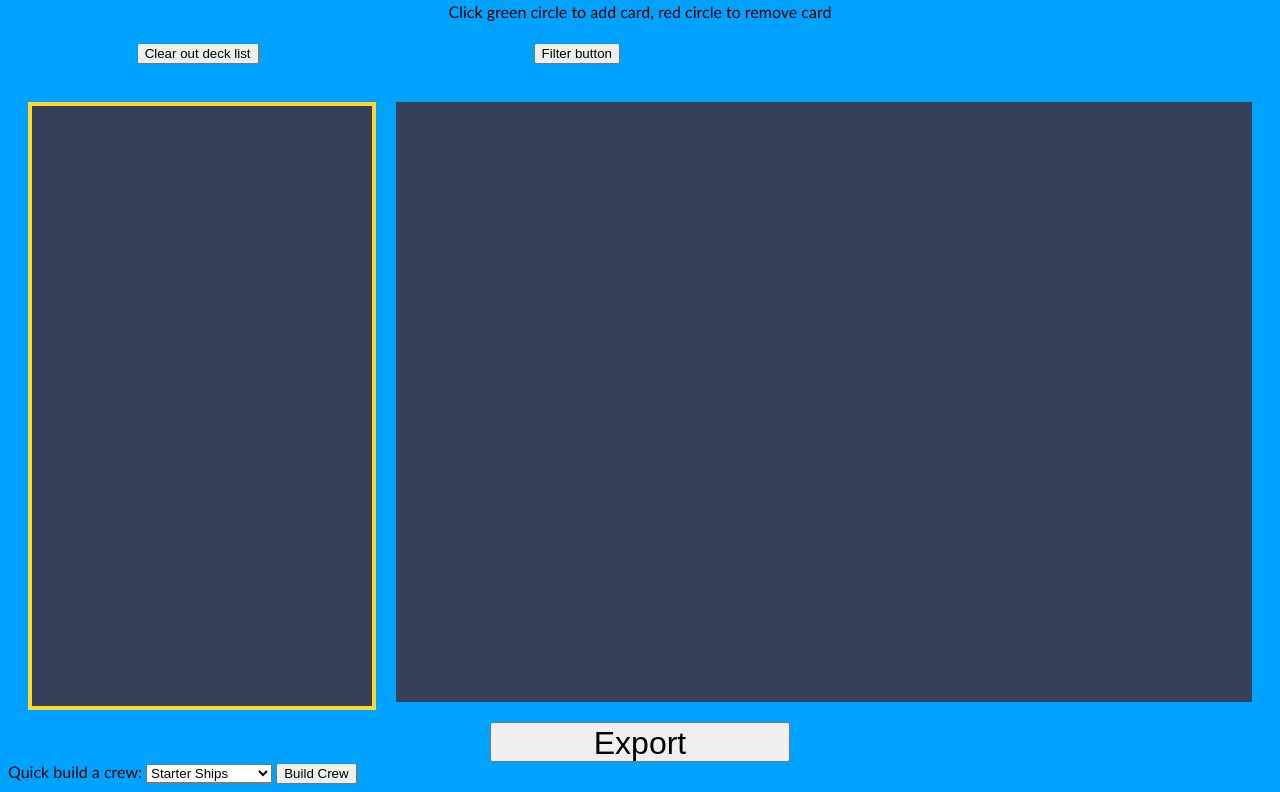
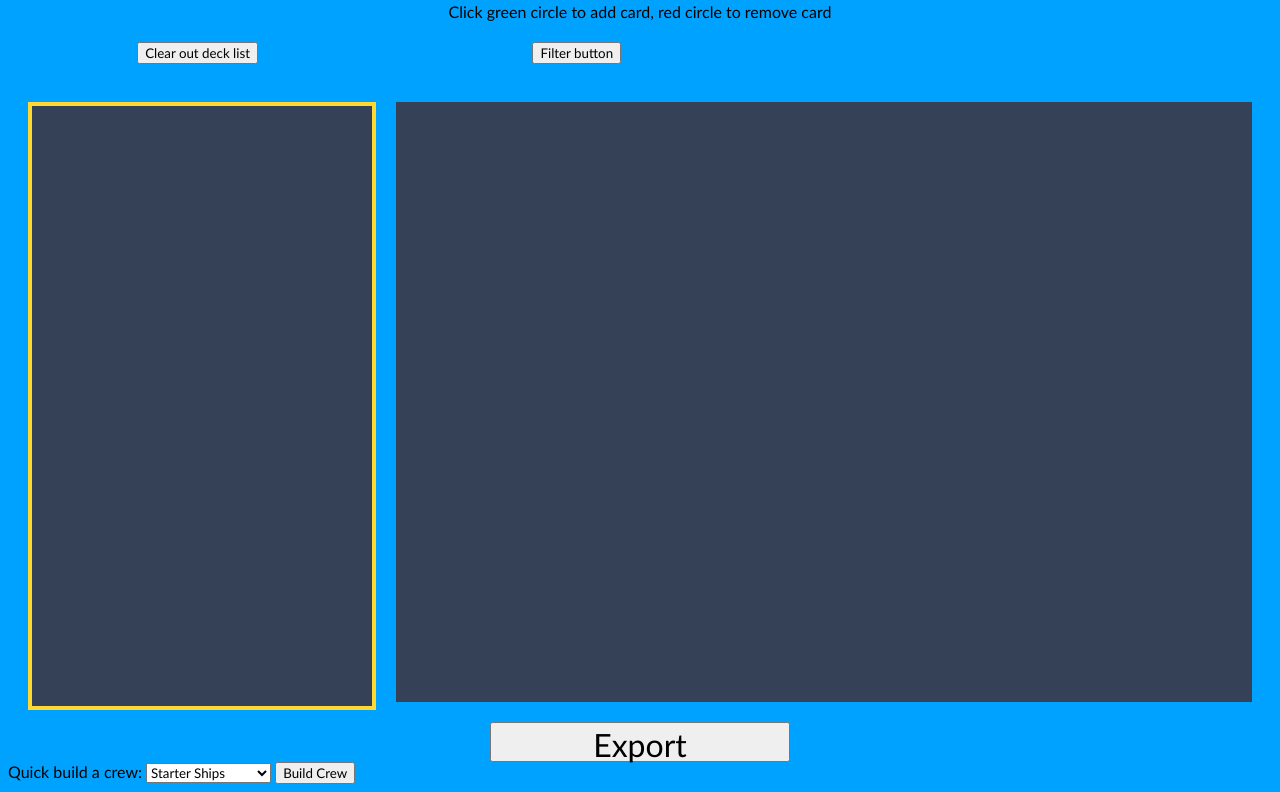
Before and after one commit to philoxnard/hbm_deckbuilder, a Flask app: page / in a window 1280 px wide. Shown: the part 309-1101 px from the top of the page. Run offline with Flask 3, Linux system fonts and the light colour scheme; some libraries are stand-ins or nearby versions; some web fonts are replaced.

Commit message:
final style changes for now i think

```diff
--- a/static/stylesheet.css
+++ b/static/stylesheet.css
@@ -2,6 +2,14 @@ body {
     background-color: #00A2FF;
     font-family: 'Gill Sans', 'Gill Sans MT', Calibri, 'Trebuchet MS', sans-serif;
     scrollbar-color: #00A2FF #354156;
+}
+
+button{
+    font-family: 'Gill Sans', 'Gill Sans MT', Calibri, 'Trebuchet MS', sans-serif;
+}
+
+#build_crew{
+    font-family: 'Gill Sans', 'Gill Sans MT', Calibri, 'Trebuchet MS', sans-serif;
 }
 
 #logo {
```
Also changed, not shown: other parts of static/stylesheet.css (+2 -1 lines).
